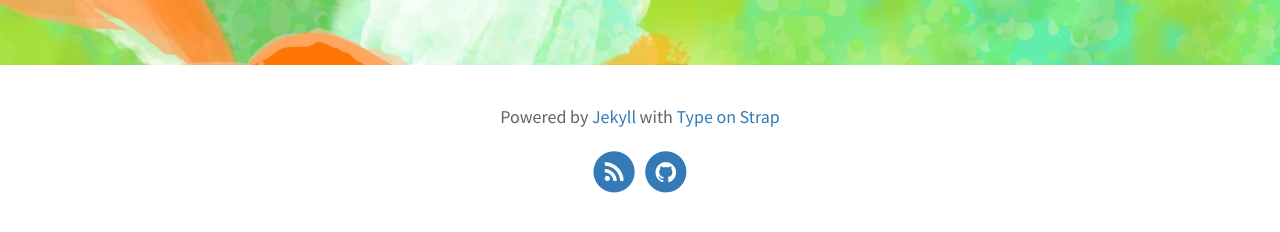
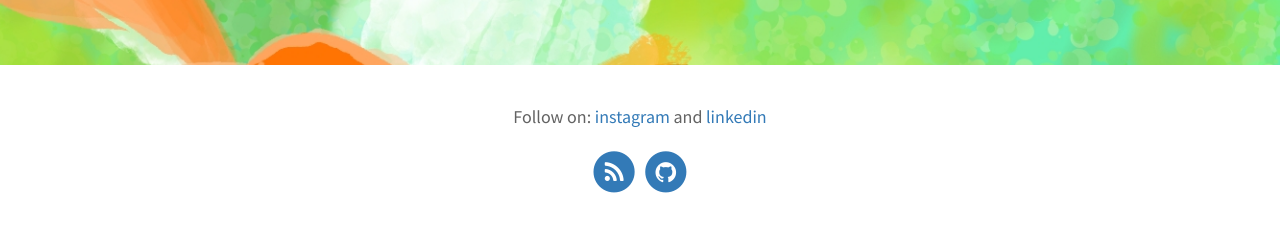
Before and after one commit to Jazz-Trumpet/jazz-trumpet-github-website, a Jekyll site: the page built from index.markdown, in a window 1280 px wide. Shown: the part 320-552 px from the top of the page. Built offline with Jekyll 4.4.1, drawn with Linux system fonts in a browser that asks for light colours; the list of posts is cut into pages by our own code.

Commit message:
social media outlets

```diff
--- a/_config.yml
+++ b/_config.yml
@@ -32,7 +32,7 @@ favicon: assets/favicon.ico                             # Icon displayed in the
 header_text: Elevate yourself to the next level  # Change Blog header text
 header_feature_image: assets/img/pexels/goldfish.jpg
 footer_text: >
-  Powered by <a href="https://jekyllrb.com/">Jekyll</a> with <a href="https://github.com/sylhare/Type-on-Strap">Type on Strap</a>
+  Follow on: <a href="https://www.instagram.com/syntaxx_errors/">instagram</a> and <a href="https://www.linkedin.com/in/luis-flores-cuevas/">linkedin</a>
 
 # Blog
 excerpt: true                                           # Or "truncate" (first 250 characters), "false" to disable
```
